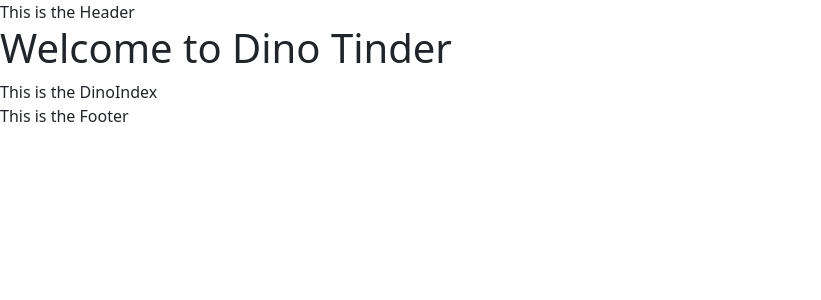
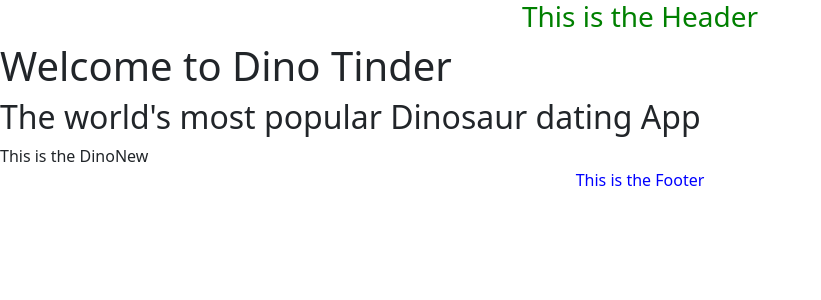
Before and after one commit to learn-academy-2022-charlie/cat-tinder-frontend-mr-bigglesworth-sphynx, a React (Create React App) app: page /dinonew in a window 1280 px wide. Shown: the top 300 px of the page, without its empty margins (0-821 px from the left). Built offline with nearby package versions, Linux system fonts and the light colour scheme.

Commit message:
added styling to header/footer/notfound

```diff
--- a/src/App.css
+++ b/src/App.css
@@ -14,14 +14,14 @@
 }
 
 .App-header {
-  background-color: #282c34;
+  background-color: dodgerblue;
   min-height: 100vh;
   display: flex;
   flex-direction: column;
   align-items: center;
   justify-content: center;
   font-size: calc(10px + 2vmin);
-  color: white;
+  color: orange;
 }
 
 .App-link {
@@ -35,4 +35,6 @@
   to {
     transform: rotate(360deg);
   }
+
+
 }
--- a/src/App.js
+++ b/src/App.js
@@ -15,7 +15,6 @@ import {
 } from 'react-router-dom'
 import mockDinos from './mockDinos.js'
 
-
 class App extends Component{
   constructor(props){
     super(props)
@@ -29,6 +28,7 @@ class App extends Component{
       <Router>
         <Header/>
         <h1>Welcome to Dino Tinder</h1>
+        <h2>The world's most popular Dinosaur dating App</h2>
       <Switch>
         <Route exact path="/" component={Home} />
         <Route path="/dinoindex" component={DinoIndex} />
@@ -37,7 +37,7 @@ class App extends Component{
         <Route path="/dinoedit" component={DinoEdit} />
         <Route component={NotFound}/>
       </Switch>
-        <Footer/>
+      <Footer/>
     </Router>
 
     )
--- /dev/null
+++ b/src/components/Footer.css
@@ -0,0 +1,5 @@
+.Footer{
+    color: blue;
+    display: flex;
+    justify-content: center;
+}
--- a/src/components/Footer.js
+++ b/src/components/Footer.js
@@ -1,9 +1,10 @@
 import React, { Component } from 'react'
+import './Footer.css'
 
 class Footer extends Component {
   render() {
     return (
-      <div>This is the Footer</div>
+      <div className="Footer">This is the Footer</div>
     )
   }
 }
--- /dev/null
+++ b/src/components/Header.css
@@ -0,0 +1,5 @@
+.Header{
+    color: green;
+    display: flex;
+    justify-content: center;
+}
--- a/src/components/Header.js
+++ b/src/components/Header.js
@@ -1,9 +1,12 @@
 import React, { Component } from 'react'
+import './Header.css'
 
 class Header extends Component {
   render() {
     return (
-      <div>This is the Header</div>
+      <div>
+      <h3 className="Header">This is the Header </h3>
+      </div>
     )
   }
 }
--- a/src/index.js
+++ b/src/index.js
@@ -3,6 +3,7 @@ import ReactDOM from 'react-dom/client';
 import './index.css';
 import App from './App';
 import reportWebVitals from './reportWebVitals';
+import 'bootstrap/dist/css/bootstrap.min.css'
 
 const root = ReactDOM.createRoot(document.getElementById('root'));
 root.render(
--- a/src/mockDinos.js
+++ b/src/mockDinos.js
@@ -1,4 +1,4 @@
-let cats = [
+let dinos = [
     {
       id: 1,
       name: "Jorge",
@@ -10,7 +10,7 @@ let cats = [
       id: 2,
       name: "Smokey",
       age: 22,
-      enjoys: "late night pizza roles and bagel bites",
+      enjoys: "late night pizza rolls and bagel bites",
       image: "https://images.unsplash.com/photo-1609397755983-38190d327177?ixlib=rb-1.2.1&ixid=MnwxMjA3fDB8MHxwaG90by1wYWdlfHx8fGVufDB8fHx8&auto=format&fit=crop&w=1170&q=80"
     },
     {
@@ -21,4 +21,4 @@ let cats = [
       image: "https://cdn.pixabay.com/photo/2017/09/10/13/06/pterosaur-2735500_960_720.jpg"
     }
   ]
-  export default cats
+  export default dinos
--- a/src/pages/DinoIndex.js
+++ b/src/pages/DinoIndex.js
@@ -1,5 +1,4 @@
 import React, { Component } from 'react'
-import 'bootstrap/dist/css/bootstrap.min.css'
 
 class DinoIndex extends Component {
     render() {
--- a/src/pages/DinoNew.js
+++ b/src/pages/DinoNew.js
@@ -3,7 +3,7 @@ import React, { Component } from 'react'
 class DinoIndex extends Component {
     render() {
       return (
-        <div>This is the DinoIndex</div>
+        <div>This is the DinoNew</div>
       )
     }
   }
--- /dev/null
+++ b/src/pages/NotFound.css
@@ -0,0 +1,5 @@
+.NotFound{
+    color: orangered;
+    display: flex;
+    justify-content: center;
+}
--- a/src/pages/NotFound.js
+++ b/src/pages/NotFound.js
@@ -1,9 +1,10 @@
 import React, { Component } from 'react'
+import './NotFound.css'
 
 class NotFound extends Component {
     render() {
       return (
-        <div>This is the NotFound</div>
+        <div className="NotFound">This is the NotFound</div>
       )
     }
   }
```
Also changed, not shown: 1 other file (tests, documents, lock files or other folders).
